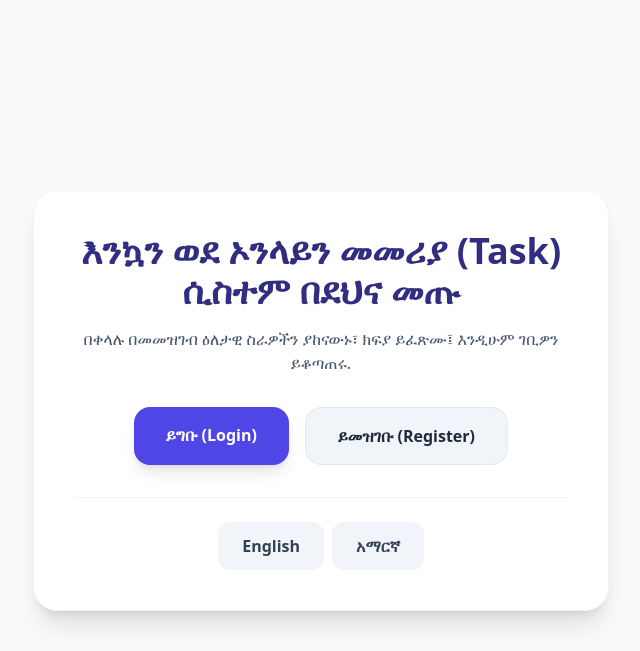
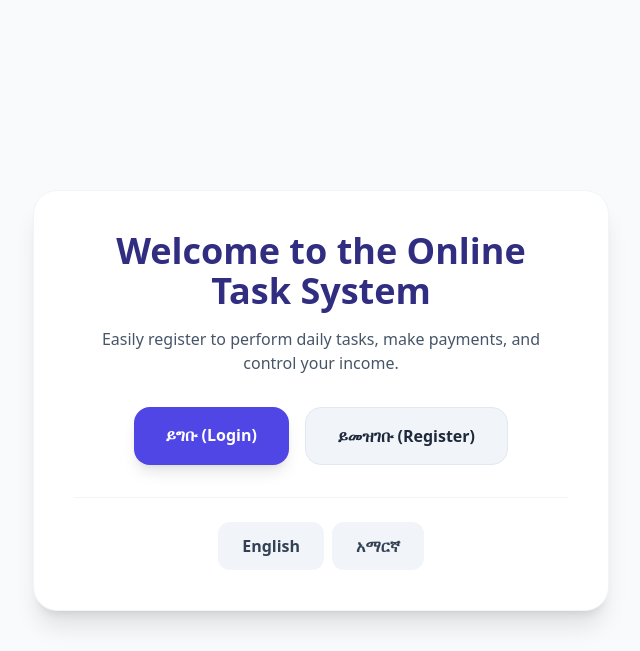
Before and after one commit to gedamuayana/my_shop, a Django app: page / in a window 1280 px wide. Shown: the top 651 px of the page, without its empty margins (319-959 px from the left). Run offline with Django 5.2, Linux system fonts and the light colour scheme; some libraries are stand-ins or nearby versions.

Commit message:
Update home page default text to english for i18n

```diff
--- a/templates/home.html
+++ b/templates/home.html
@@ -10,10 +10,10 @@
 <body class="bg-slate-50 font-sans min-h-screen flex flex-col items-center justify-center p-4">
     <div class="text-center max-w-xl bg-white p-10 rounded-3xl shadow-xl border border-slate-100">
         <h1 class="text-4xl font-black text-indigo-900 mb-4">
-            {% trans "እንኳን ወደ ኦንላይን መመሪያ (Task) ሲስተም በደህና መጡ" %}
+            {% trans "Welcome to the Online Task System" %}
         </h1>
         <p class="text-slate-600 mb-8">
-            {% trans "በቀላሉ በመመዝገብ ዕለታዊ ስራዎችን ያከናውኑ፣ ክፍያ ይፈጽሙ፤ እንዲሁም ገቢዎን ይቆጣጠሩ." %}
+            {% trans "Easily register to perform daily tasks, make payments, and control your income." %}
         </p>
 
         <div class="flex flex-col sm:flex-row gap-4 justify-center">
```
